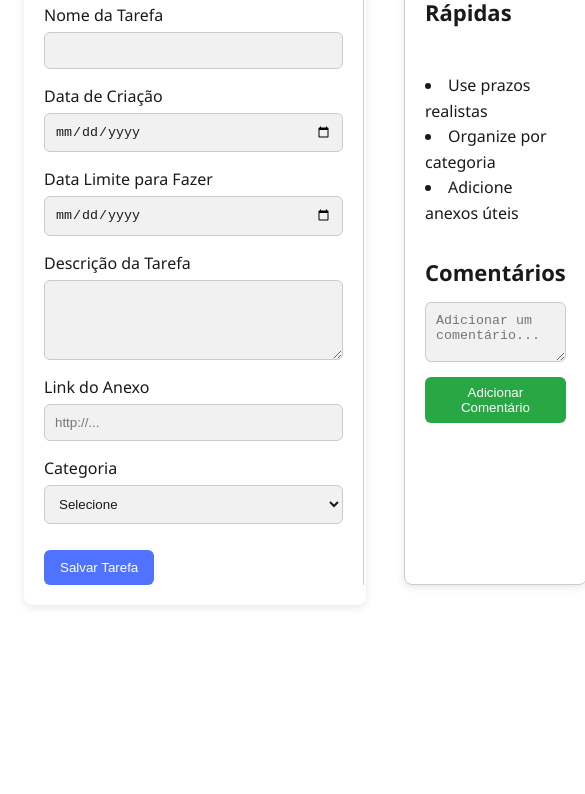
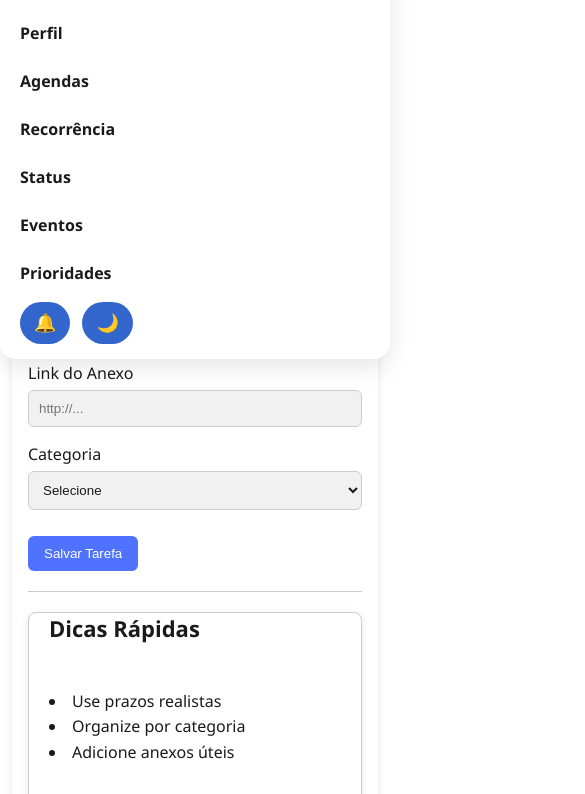
Before and after one commit to gustavomachado112/teste, a plain HTML site: page tarefa.html in a window 390 px wide. Shown: the part 194-988 px from the top of the page, 585 px wide, since content can reach past the window. Before the commit the page ends 844 px from the top, so only its background shows below. Drawn offline with Linux system fonts and the light colour scheme.

Commit message:
Update tarefas.css

```diff
--- a/tarefas.css
+++ b/tarefas.css
@@ -295,3 +295,59 @@ button[type="submit"]:hover {
   color: var(--text-color);
   transition: background-color 0.3s, border-color 0.3s, color 0.3s;
 }
+@media (max-width: 768px) {
+  .site-nav {
+    flex-direction: column;
+    align-items: flex-start;
+    padding: 15px 20px;
+  }
+
+  .nav-esquerda {
+    flex-direction: column;
+    align-items: flex-start;
+    gap: 12px;
+    width: 100%;
+  }
+
+  .site-nav ul {
+    flex-direction: column;
+    gap: 10px;
+    width: 100%;
+  }
+
+  .site-nav ul li a {
+    font-size: 1rem;
+    padding: 8px 0;
+    width: 100%;
+    display: block;
+  }
+
+  .nav-direita {
+    margin-top: 10px;
+    width: 100%;
+    justify-content: flex-start;
+    gap: 12px;
+  }
+
+  main {
+    padding: 20px 12px;
+    flex-direction: column;
+  }
+
+  .task-wrapper {
+    flex-direction: column;
+    gap: 20px;
+    padding: 16px;
+  }
+
+  .task-form-section {
+    padding-right: 0;
+    border-right: none;
+    border-bottom: 1px solid var(--border-color);
+    padding-bottom: 20px;
+  }
+
+  .tips-panel {
+    padding-top: 0;
+  }
+}
```
